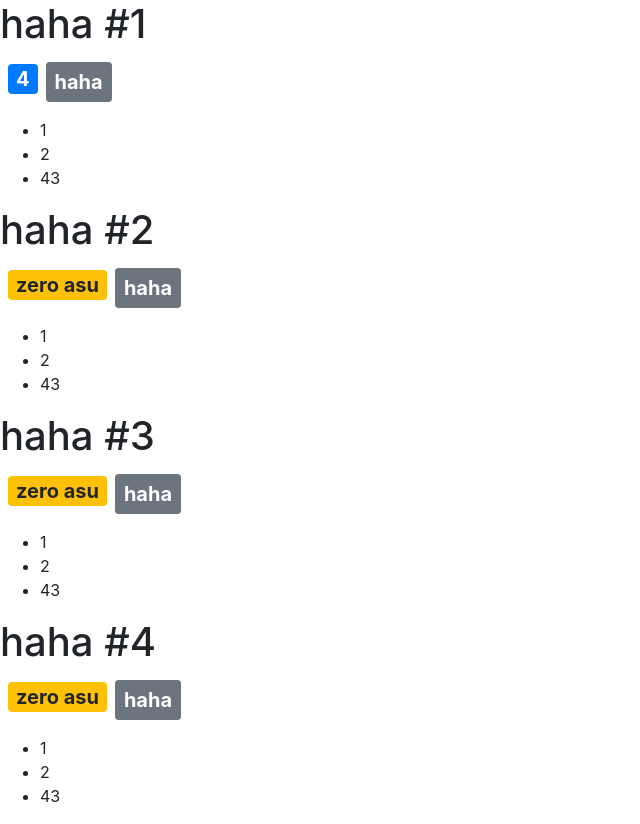
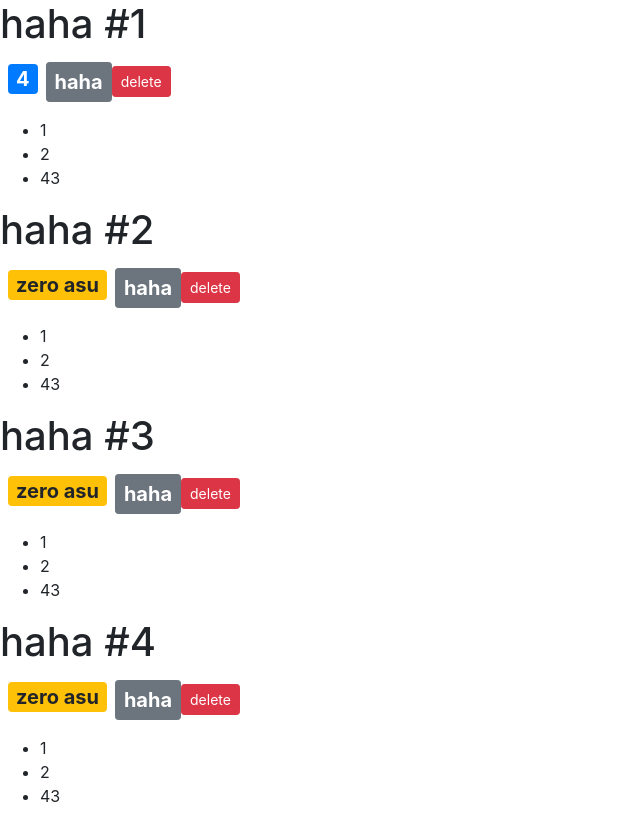
Before and after one commit to gelembungsahabat/learn-react, a React (Create React App) app: page / in a window 1280 px wide. Shown: the whole page, without its empty margins (0-640 px from the left). Built offline with nearby package versions, Linux system fonts and the light colour scheme.

Commit message:
add passing data between props

```diff
--- a/src/components/counter.js
+++ b/src/components/counter.js
@@ -27,6 +27,12 @@
           className="btn btn-secondary btn-sm"
         >
           haha
+        </button>
+        <button
+          onClick={() => this.props.onDelete(this.props.id)}
+          className="btn btn-danger btn-sm"
+        >
+          delete
         </button>
         {/* <ul>
           {this.state.tags.map(tag => (
--- a/src/components/counters.js
+++ b/src/components/counters.js
@@ -10,11 +10,20 @@
       { id: 4, value: 0 }
     ]
   };
+
+  handleDelete = counterId => {
+    console.log("event handle called", counterId);
+  };
   render() {
     return (
       <div>
         {this.state.counters.map(counter => (
-          <Counter key={counter.id} value={counter.value}>
+          <Counter
+            key={counter.id}
+            id={counter.id}
+            onDelete={this.handleDelete}
+            value={counter.value}
+          >
             <h1>haha #{counter.id}</h1>
           </Counter>
         ))}
```
